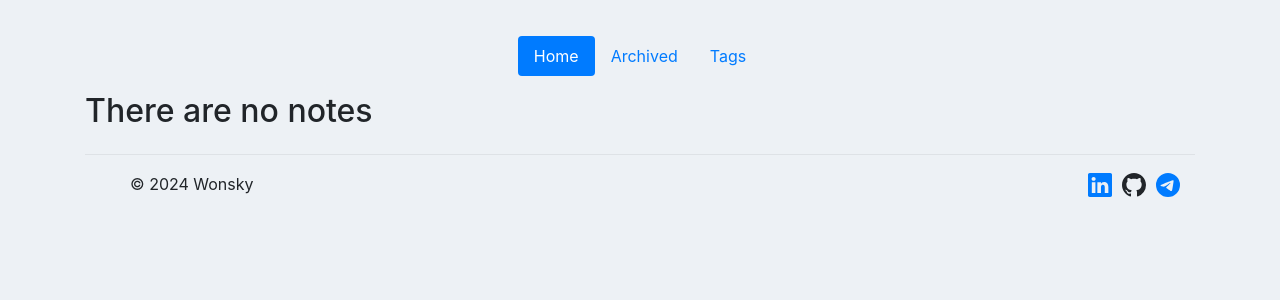
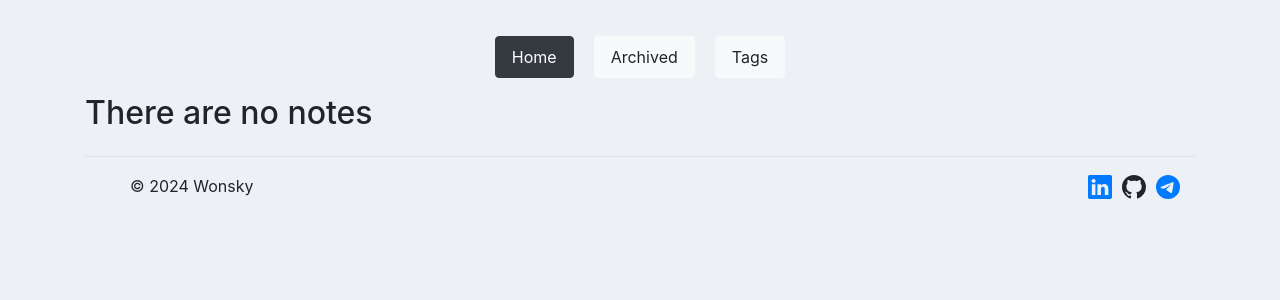
Before and after one commit to Wonsky1/web-notes, a Django app: page / in a window 1280 px wide. Shown: the top 300 px of the page. Run offline with Django 5.2, Linux system fonts and the light colour scheme; data that the repository does not hold is empty; some libraries are stand-ins or nearby versions.

Commit message:
edited header buttons

```diff
--- a/static/css/styles.css
+++ b/static/css/styles.css
@@ -220,3 +220,7 @@ body{
 .is-favourite:hover {
     color: black;
 }
+
+li > .btn-light, li > .btn-dark {
+    margin-left: 20px;
+}
--- a/templates/includes/header.html
+++ b/templates/includes/header.html
@@ -1,10 +1,16 @@
 <header class="d-flex justify-content-center py-3">
   <ul class="nav nav-pills">
     {% url 'notes:note-list' as note_list_url %}
-    <li class="nav-item"><a href="{% url 'notes:note-list' %}" class="nav-link {% if request.path == note_list_url %}active{% endif %}" aria-current="page">Home</a></li>
+    <li class="nav-item">
+      <a href="{% url 'notes:note-list' %}" class="nav-link btn btn-{% if request.path == note_list_url %}dark{% else %}light{% endif %}" aria-current="page" style="margin-left: 0px;">Home</a>
+    </li>
     {% url 'notes:note-archived-list' as archived_note_list_url %}
-    <li class="nav-item"><a href="{% url 'notes:note-archived-list' %}" class="nav-link {% if request.path == archived_note_list_url %}active{% endif %}">Archived</a></li>
+    <li class="nav-item">
+      <a href="{% url 'notes:note-archived-list' %}" class="nav-link btn btn-{% if request.path == archived_note_list_url %}dark{% else %}light{% endif %}">Archived</a>
+    </li>
     {% url 'notes:tag-list' as tag_list_url %}
-    <li class="nav-item"><a href="{% url 'notes:tag-list' %}" class="nav-link {% if request.path == tag_list_url %}active{% endif %}">Tags</a></li>
+    <li class="nav-item">
+      <a href="{% url 'notes:tag-list' %}" class="nav-link btn btn-{% if request.path == tag_list_url %}dark{% else %}light{% endif %}">Tags</a>
+    </li>
   </ul>
 </header>
```
